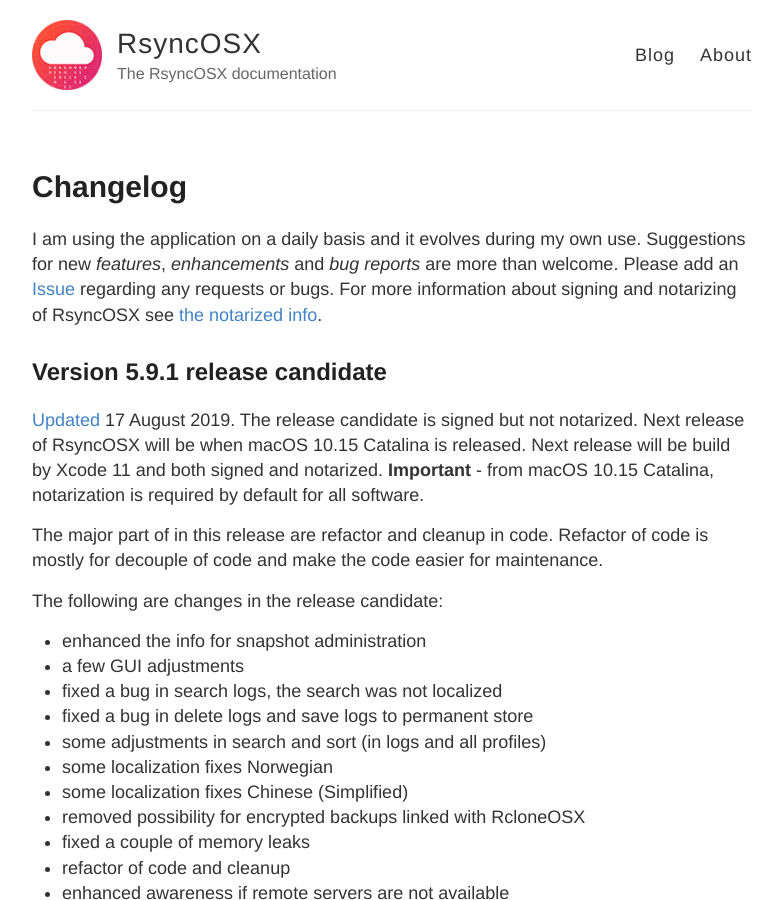
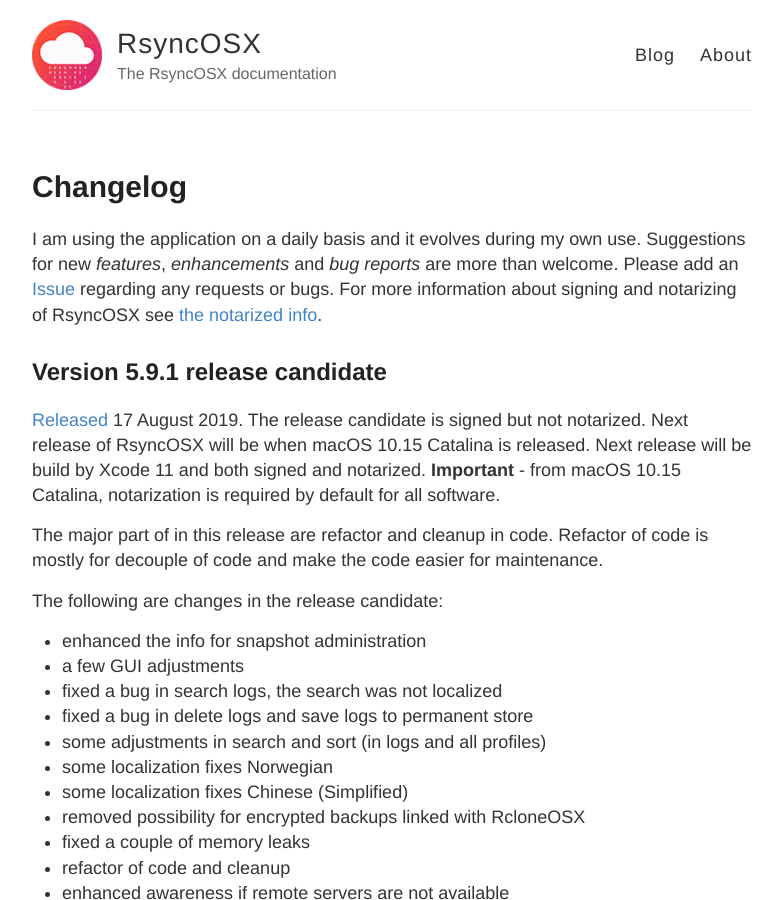
Before and after one commit to d2s/Documentation, a Jekyll site: the page built from _posts/2018-04-10-Changelog.md, in a window 1280 px wide and 900 px high. Shown: the whole window, without its empty margins (248-1030 px from the left). Built offline with Jekyll 4.4.1, drawn with Linux system fonts in a browser that asks for light colours; some of the changed text lies outside the part shown.

Commit message:
Update 2018-04-10-Changelog.md

```diff
--- a/_posts/2018-04-10-Changelog.md
+++ b/_posts/2018-04-10-Changelog.md
@@ -7,7 +7,7 @@ I am using the application on a daily basis and it evolves during my own use. Su
 
 ## Version 5.9.1 release candidate
 
-[Updated](https://github.com/rsyncOSX/RsyncOSX/releases/tag/v5.9.1rc) 17 August 2019. The release candidate is signed but not notarized. Next release of RsyncOSX will be when macOS 10.15 Catalina is released. Next release will be build by Xcode 11 and both signed and notarized. **Important** - from macOS 10.15 Catalina, notarization is required by default for all software.
+[Released](https://github.com/rsyncOSX/RsyncOSX/releases/tag/v5.9.1rc) 17 August 2019. The release candidate is signed but not notarized. Next release of RsyncOSX will be when macOS 10.15 Catalina is released. Next release will be build by Xcode 11 and both signed and notarized. **Important** - from macOS 10.15 Catalina, notarization is required by default for all software.
 
 The major part of in this release are refactor and cleanup in code. Refactor of code is mostly for decouple of code and make the code easier for maintenance.
 
@@ -24,7 +24,6 @@ The following are changes in the release candidate:
 - fixed a couple of memory leaks
 - refactor of code and cleanup
 - enhanced awareness if remote servers are not available
-- the [master branch](https://github.com/rsyncOSX/RsyncOSX) is updated when changes are tested and considered stable
 
 A new and [notarized release](/Notarized) is planned after release of macOS 10.15 Catalina.
 
```
